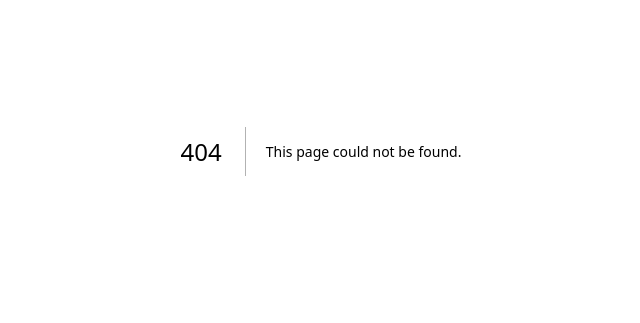
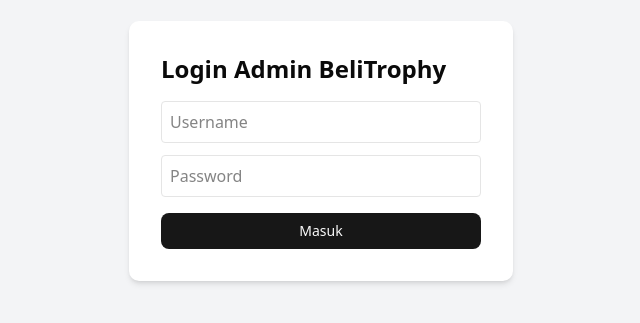
Before and after one commit to anisasetianingsih13/Beli-Trophy, a Next.js app in the folder web/: page /admin/login in a window 1280 px wide. Before the commit this address had no page. Shown: the part 249-572 px from the top of the page, without its empty margins (319-959 px from the left). Built offline with nearby package versions, Linux system fonts and the light colour scheme.

Commit message:
feat(admin): add login page UI

```diff
--- /dev/null
+++ b/web/src/app/admin/login/page.tsx
@@ -0,0 +1,46 @@
+"use client";
+import { useState } from "react";
+import { useRouter } from "next/navigation";
+import { Button } from "@/components/ui/button";
+
+export default function AdminLoginPage() {
+  const [username, setUsername] = useState("");
+  const [password, setPassword] = useState("");
+  const router = useRouter();
+
+  const handleLogin = async (e: React.FormEvent) => {
+    e.preventDefault();
+    const res = await fetch("/api/admin/login", {
+      method: "POST",
+      body: JSON.stringify({ username, password }),
+    });
+
+    if (res.ok) {
+      router.push("/admin"); // Redirect ke dashboard admin
+      router.refresh();
+    } else {
+      alert("Login Gagal!");
+    }
+  };
+
+  return (
+    <div className="flex h-screen items-center justify-center bg-gray-100">
+      <form onSubmit={handleLogin} className="p-8 bg-white rounded-lg shadow-md w-96">
+        <h1 className="text-2xl font-bold mb-4">Login Admin BeliTrophy</h1>
+        <input
+          type="text"
+          placeholder="Username"
+          className="w-full p-2 mb-3 border rounded"
+          onChange={(e) => setUsername(e.target.value)}
+        />
+        <input
+          type="password"
+          placeholder="Password"
+          className="w-full p-2 mb-4 border rounded"
+          onChange={(e) => setPassword(e.target.value)}
+        />
+        <Button type="submit" className="w-full">Masuk</Button>
+      </form>
+    </div>
+  );
+}
```
